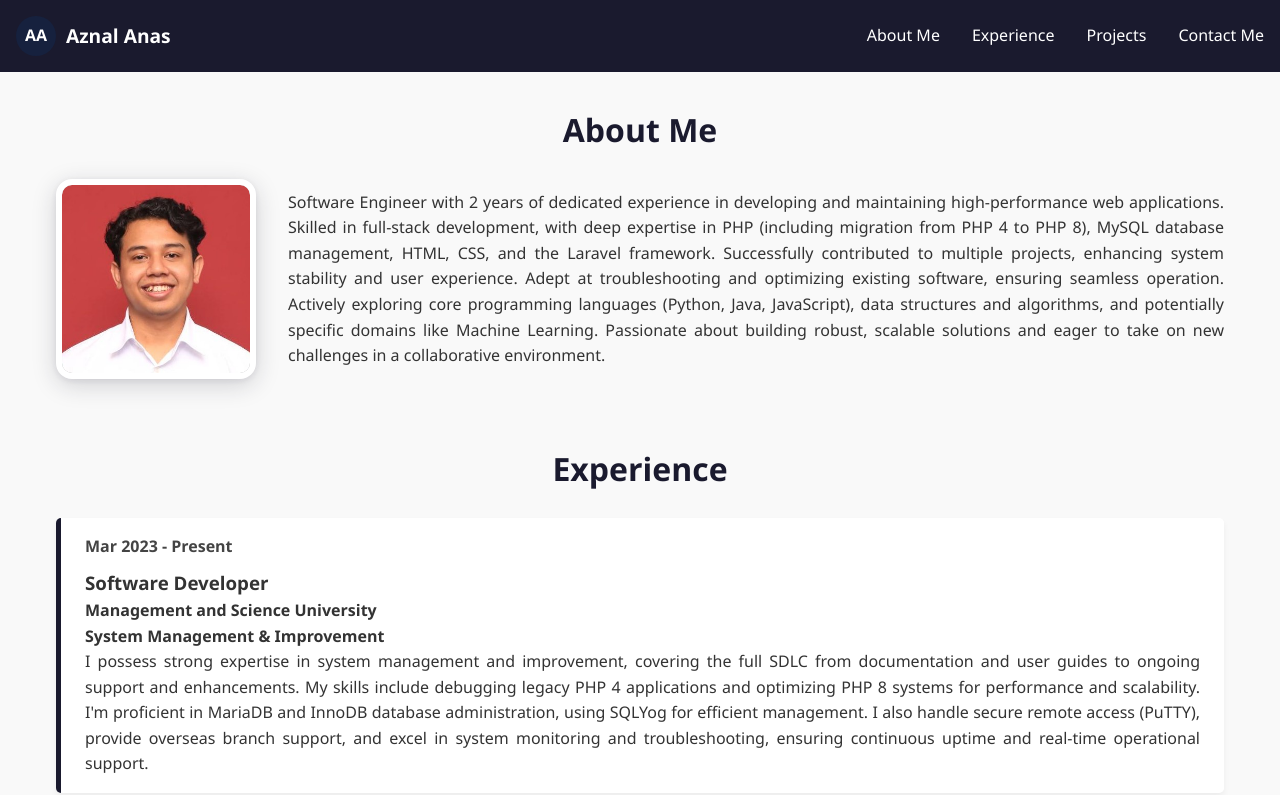
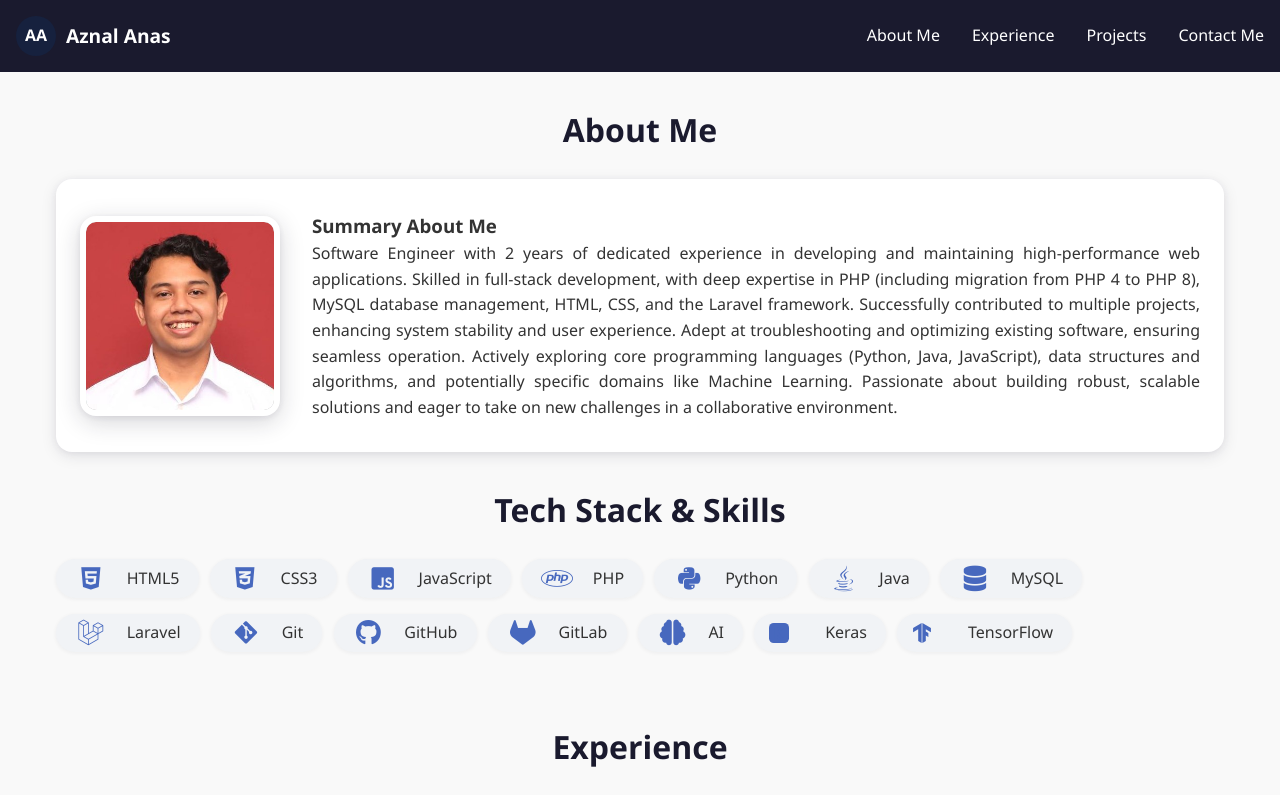
Before and after one commit to Lanza00/portfolio, a plain HTML site: page index.html in a window 1280 px wide. Shown: the top 795 px of the page. Drawn offline with Linux system fonts and the light colour scheme.

Commit message:
tech stack and skills updated

```diff
--- a/index.html
+++ b/index.html
@@ -4,6 +4,7 @@
     <meta charset="UTF-8">
     <meta name="viewport" content="width=device-width, initial-scale=1.0">
     <link rel="stylesheet" href="style.css">
+    <link rel="stylesheet" href="https://cdnjs.cloudflare.com/ajax/libs/font-awesome/6.4.2/css/all.min.css">
     <script src="js/navigation.js" defer></script>
     <script src="js/animations.js" defer></script>
 
@@ -44,6 +45,7 @@
         <section id="about" class="section">
             <div class="container">
                 <h2 class="section-title">About Me</h2>
+                <div class="about-frame">
                     <div class="about-content">
                         <div class="about-image">
                             <div class="profile-placeholder">
@@ -52,6 +54,8 @@
                             </div>
                         </div>
                         <div class="about-text">
+                            <section class="about-summary">
+                                <h3>Summary About Me</h3>
                                 <p>Software Engineer with 2 years of dedicated experience in developing and
                                     maintaining high-performance web applications. Skilled in full-stack development,
                                     with deep expertise in PHP (including migration from PHP 4 to PHP 8),
@@ -63,9 +67,43 @@
                                     and potentially specific domains like Machine Learning. Passionate about building
                                     robust, scalable solutions and eager to take on new challenges in a collaborative
                                     environment.</p>
+                            </section>
                         </div>
-
                     </div>
+                </div>
+                <section class="about-tech-stack">
+                    <h2 class="section-title">Tech Stack & Skills</h2>
+                    <div class="tech-tags">
+                        <span class="tech-tag"><i class="fab fa-html5 tech-icon"></i> HTML5</span>
+                        <span class="tech-tag"><i class="fab fa-css3-alt tech-icon"></i> CSS3</span>
+                        <span class="tech-tag"><i class="fab fa-js-square tech-icon"></i> JavaScript</span>
+                        <span class="tech-tag"><i class="fab fa-php tech-icon"></i> PHP</span>
+                        <span class="tech-tag"><i class="fab fa-python tech-icon"></i> Python</span>
+                        <span class="tech-tag"><i class="fab fa-java tech-icon"></i> Java</span>
+                        <span class="tech-tag"><i class="fas fa-database tech-icon"></i> MySQL</span>
+                        <span class="tech-tag"><i class="fab fa-laravel tech-icon"></i> Laravel</span>
+                        <span class="tech-tag"><i class="fab fa-git-alt tech-icon"></i> Git</span>
+                        <span class="tech-tag"><i class="fab fa-github tech-icon"></i> GitHub</span>
+                        <span class="tech-tag"><i class="fab fa-gitlab tech-icon"></i> GitLab</span>
+                        <span class="tech-tag"><i class="fas fa-brain tech-icon"></i> AI</span>
+                        <span class="tech-tag">
+                            <span class="tech-icon">
+                                <!-- Keras SVG -->
+                                <svg width="20" height="20" viewBox="0 0 256 256"><rect width="256" height="256" rx="60" fill="#4768be"/><path fill="#fff" d="M72 196V60h32v44l44-44h40l-64 64l64 72h-40l-44-52v52z"/></svg>
+                            </span>
+                            Keras
+                        </span>
+                        <span class="tech-tag">
+                            <span class="tech-icon">
+                                <!-- TensorFlow SVG (official color) -->
+                                <svg width="20" height="20" viewBox="0 0 128 128" xmlns="http://www.w3.org/2000/svg">
+                                  <path d="m61.55 128-21.84-12.68V40.55L6.81 59.56l.08-28.32L61.55 0zM66.46 0v128l21.84-12.68V79.31l16.49 9.53-.1-24.63-16.39-9.36v-14.3l32.89 19.01-.08-28.32z" fill="#ff6f00" />
+                                </svg>
+                            </span>
+                            TensorFlow
+                        </span>
+                    </div>
+                </section>
             </div>
         </section>
 
--- a/style.css
+++ b/style.css
@@ -136,6 +136,15 @@ nav .nav-container {
     object-fit: cover;
     border-radius: 10px;
     display: block;
+}
+
+.about-frame {
+    background: #fff;
+    border-radius: 16px;
+    box-shadow: 0 4px 16px rgba(30,26,46,0.10), 0 1.5px 6px rgba(92,79,110,0.08);
+    padding: 2rem 1.5rem;
+    color: #333;
+    margin-bottom: 2rem;
 }
 
 /* Experience Section */
@@ -368,3 +377,47 @@ footer {
         text-align: center;
     }
 }
+
+.tech-tags {
+    display: flex;
+    flex-wrap: wrap;
+    gap: 0.7rem;
+    margin-top: 1rem;
+}
+.tech-tag {
+    background: #f1f3f6;
+    color: #333;
+    border-radius: 20px;
+    padding: 0.4em 1.2em 0.4em 0.9em;
+    font-size: 1rem;
+    display: flex;
+    align-items: center;
+    box-shadow: 0 1px 4px rgba(30,26,46,0.06);
+    font-weight: 500;
+    margin-bottom: 0.3em;
+}
+.tech-icon {
+    margin-right: 0.6em;
+    font-size: 1.6em;
+    color: #4768be !important;
+    min-width: 1.6em;
+    text-align: center;
+    display: flex;
+    align-items: center;
+}
+.tech-icon svg path,
+.tech-icon svg rect {
+    fill: #4768be !important;
+}
+@media (max-width: 600px) {
+    .tech-tags {
+        gap: 0.4rem;
+    }
+    .tech-tag {
+        font-size: 0.95rem;
+        padding: 0.35em 0.8em 0.35em 0.7em;
+    }
+    .tech-icon {
+        font-size: 1.1em;
+    }
+}
```
Lines whose indentation alone changed are shown as unchanged.
